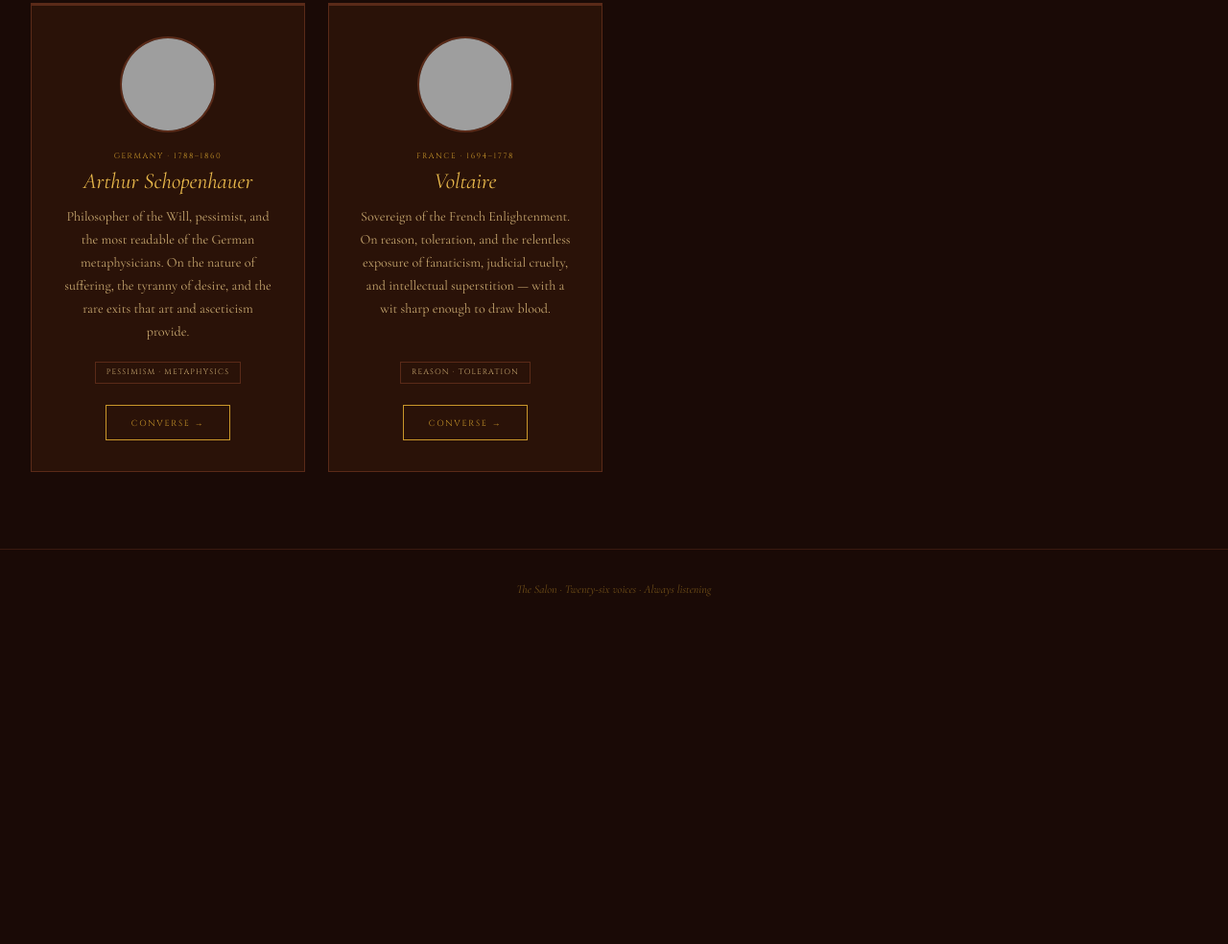
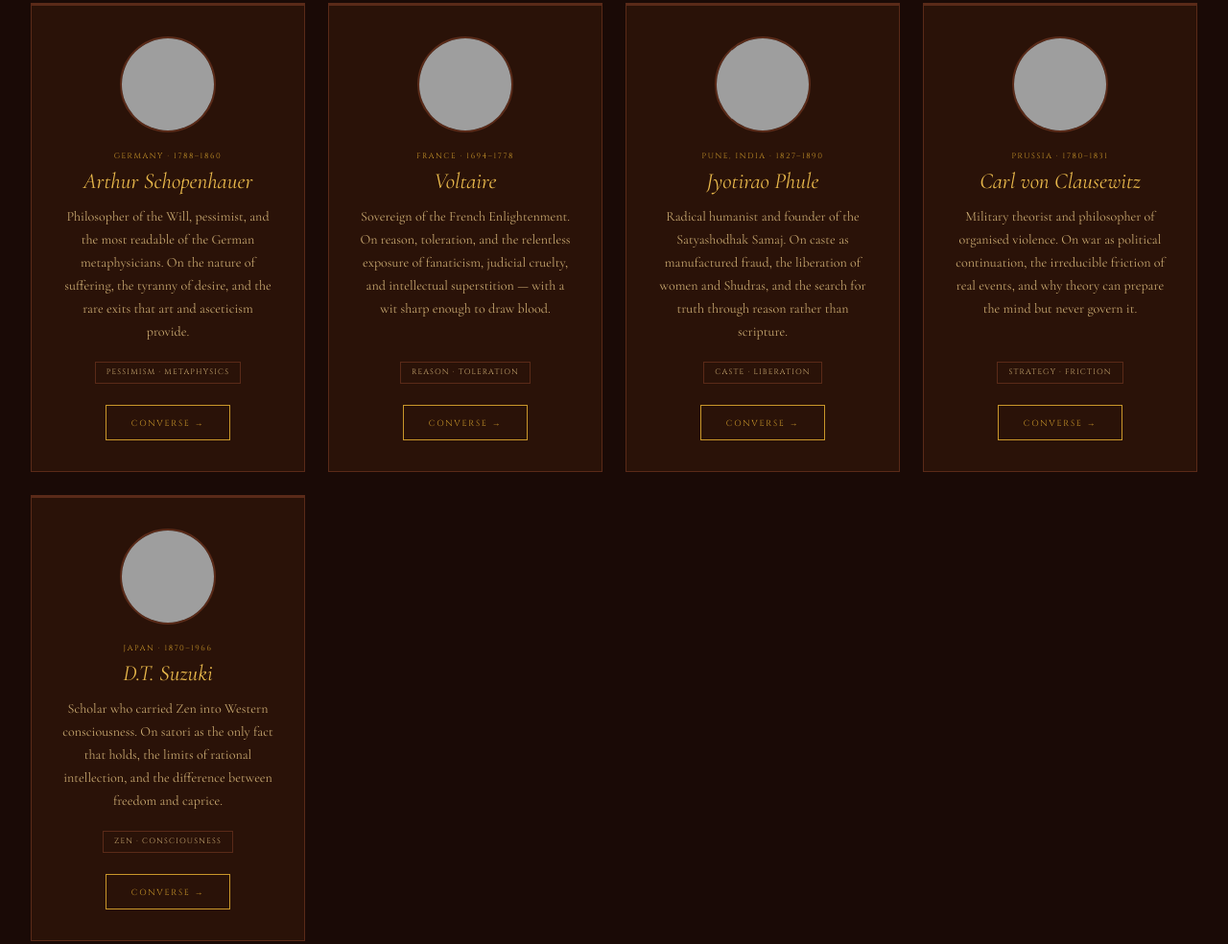
Before and after one commit to petesherratt-collab/the-salon, a plain HTML site: page voices.html in a window 1280 px wide. Shown: the part 3438-4422 px from the top of the page at 96% size. Before the commit the page ends 4094 px from the top, so only its background shows below. Drawn offline with nearby package versions, Linux system fonts and the light colour scheme; grey boxes are pictures that could not be loaded.

Commit message:
Add files via upload

```diff
--- a/voices.html
+++ b/voices.html
@@ -621,10 +621,37 @@
         <a class="btn-converse" href="index.html#voltaire">Converse →</a>
       </div>
 
+      <div class="voice-card" data-domains="politics philosophy morality">
+        <div class="vc-portrait"><img src="https://upload.wikimedia.org/wikipedia/commons/thumb/d/d5/Mahatma_Jotirao_Phule.jpg/330px-Mahatma_Jotirao_Phule.jpg" alt="Jyotirao Phule"></div>
+        <div class="vc-era">Pune, India · 1827–1890</div>
+        <div class="vc-name">Jyotirao Phule</div>
+        <p class="vc-desc">Radical humanist and founder of the Satyashodhak Samaj. On caste as manufactured fraud, the liberation of women and Shudras, and the search for truth through reason rather than scripture.</p>
+        <span class="vc-tag">Caste · Liberation</span>
+        <a class="btn-converse" href="index.html#phule">Converse →</a>
+      </div>
+
+      <div class="voice-card" data-domains="strategy politics">
+        <div class="vc-portrait"><img src="https://upload.wikimedia.org/wikipedia/commons/thumb/a/a0/Clausewitz.jpg/330px-Clausewitz.jpg" alt="Carl von Clausewitz"></div>
+        <div class="vc-era">Prussia · 1780–1831</div>
+        <div class="vc-name">Carl von Clausewitz</div>
+        <p class="vc-desc">Military theorist and philosopher of organised violence. On war as political continuation, the irreducible friction of real events, and why theory can prepare the mind but never govern it.</p>
+        <span class="vc-tag">Strategy · Friction</span>
+        <a class="btn-converse" href="index.html#clausewitz">Converse →</a>
+      </div>
+
+      <div class="voice-card" data-domains="philosophy morality">
+        <div class="vc-portrait"><img src="https://upload.wikimedia.org/wikipedia/commons/thumb/d/de/Daisetsu_Teitarō_Suzuki_photographed_by_Shigeru_Tamura.jpg/330px-Daisetsu_Teitarō_Suzuki_photographed_by_Shigeru_Tamura.jpg" alt="D.T. Suzuki"></div>
+        <div class="vc-era">Japan · 1870–1966</div>
+        <div class="vc-name">D.T. Suzuki</div>
+        <p class="vc-desc">Scholar who carried Zen into Western consciousness. On satori as the only fact that holds, the limits of rational intellection, and the difference between freedom and caprice.</p>
+        <span class="vc-tag">Zen · Consciousness</span>
+        <a class="btn-converse" href="index.html#suzuki">Converse →</a>
+      </div>
+
     </div>
   </div>
 
-  <footer>The Salon · Twenty-six voices · Always listening</footer>
+  <footer>The Salon · Twenty-nine voices · Always listening</footer>
 
   <script>
     // ── THEME ──
```
